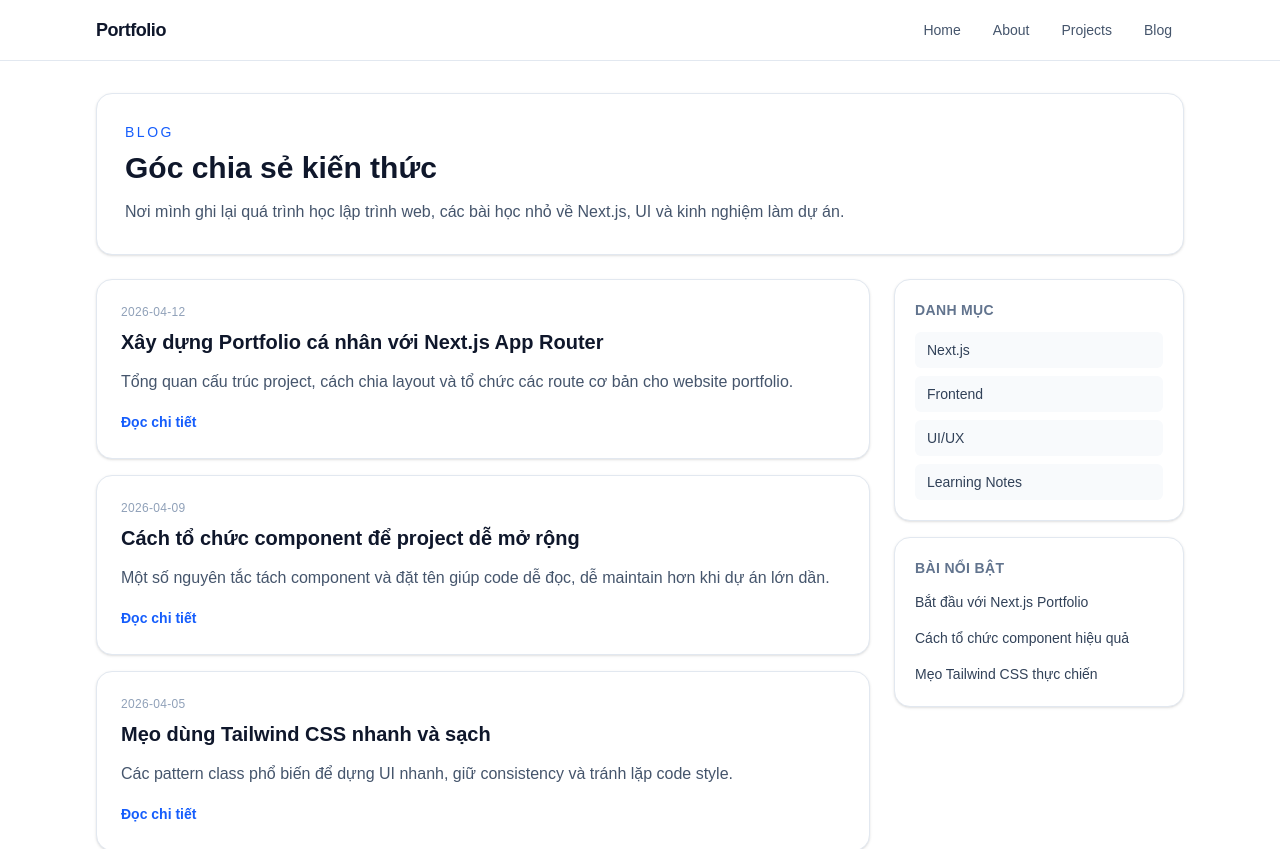
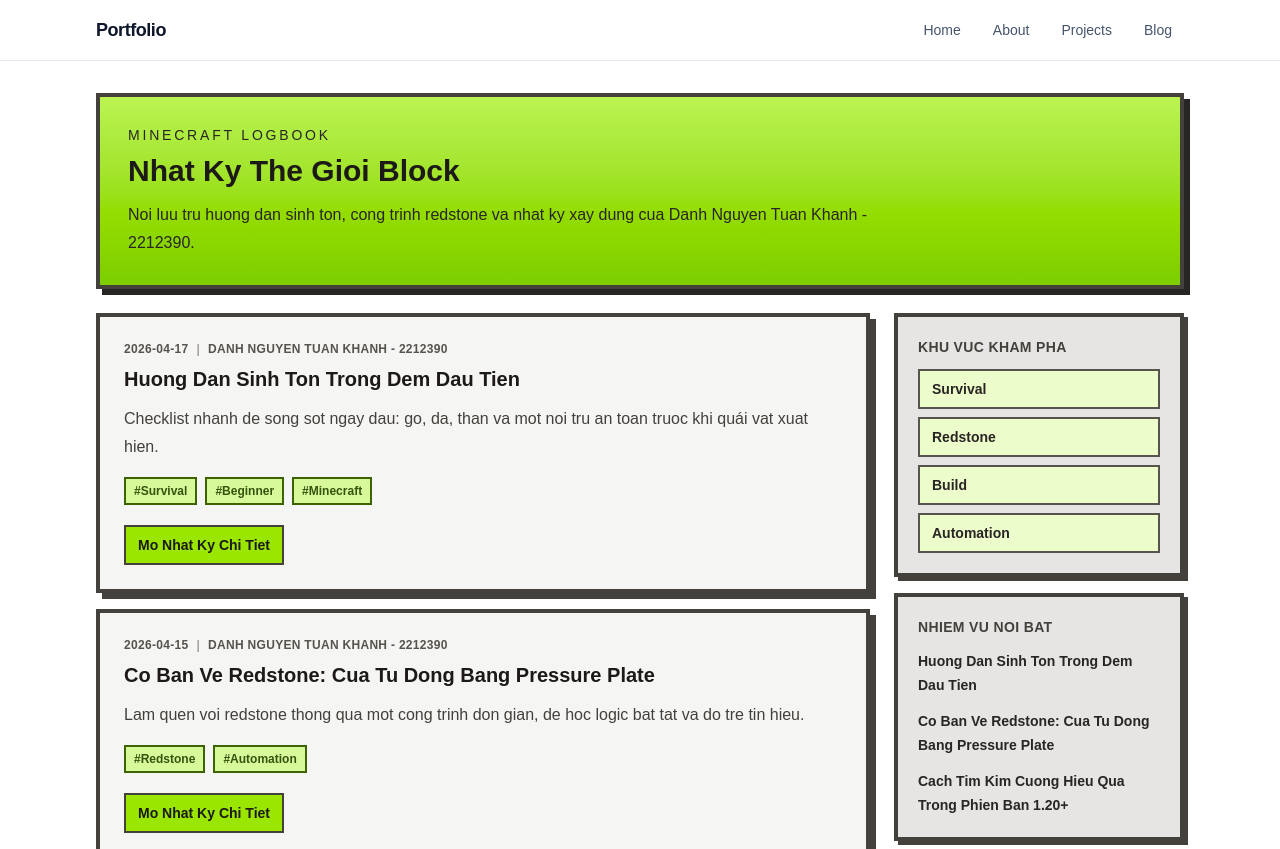
Before and after one commit to KhanhDanh-design/-ctk46-lab01, a Next.js app: page /blog in a window 1280 px wide. Shown: the top 849 px of the page. Built offline with nearby package versions, Linux system fonts and the light colour scheme.

Commit message:
feat: thêm blog với dynamic routes và mock data

```diff
--- a/src/app/blog/[slug]/page.tsx
+++ b/src/app/blog/[slug]/page.tsx
@@ -1,38 +1,6 @@
 import Link from "next/link";
 import { notFound } from "next/navigation";
-
-const posts = [
-  {
-    slug: "xay-dung-portfolio-nextjs",
-    title: "Xây dựng Portfolio cá nhân với Next.js App Router",
-    date: "2026-04-12",
-    content: [
-      "Khi bắt đầu với Next.js App Router, mình ưu tiên thiết kế trước cấu trúc layout chung để đảm bảo giao diện nhất quán ở mọi trang.",
-      "Việc chia nhỏ từng route theo folder giúp theo dõi luồng điều hướng tốt hơn và dễ mở rộng khi thêm tính năng mới.",
-      "Với Portfolio, các route cơ bản như Home, About, Projects, Blog là bộ khung phù hợp để phát triển tiếp các phần nâng cao.",
-    ],
-  },
-  {
-    slug: "cach-to-chuc-component",
-    title: "Cách tổ chức component để project dễ mở rộng",
-    date: "2026-04-09",
-    content: [
-      "Mình thường chia component theo chức năng: layout component, feature component và reusable UI component.",
-      "Những component có logic tương tác sẽ được tách riêng để tránh file page.tsx quá dài và khó bảo trì.",
-      "Đặt tên rõ ràng theo ngữ cảnh giúp đội nhóm đọc code nhanh hơn và giảm lỗi khi refactor.",
-    ],
-  },
-  {
-    slug: "tailwind-meo-thuc-chien",
-    title: "Mẹo dùng Tailwind CSS nhanh và sạch",
-    date: "2026-04-05",
-    content: [
-      "Tailwind giúp dựng UI nhanh nhưng cần giữ consistency bằng cách tái sử dụng các pattern class quen thuộc.",
-      "Khi class quá dài, mình tách thành component nhỏ thay vì nhồi toàn bộ vào một chỗ để tăng độ dễ đọc.",
-      "Sử dụng responsive class theo mobile-first là cách mình hay áp dụng để giao diện hiển thị tốt trên nhiều thiết bị.",
-    ],
-  },
-];
+import { getPostBySlug, posts } from "@/data/posts";
 
 type BlogPostPageProps = {
   params: Promise<{ slug: string }>;
@@ -40,32 +8,45 @@
 
 export default async function BlogPostPage({ params }: BlogPostPageProps) {
   const { slug } = await params;
-  const post = posts.find((item) => item.slug === slug);
+  const post = getPostBySlug(slug);
 
   if (!post) {
     notFound();
   }
 
   return (
-    <article className="rounded-2xl border border-slate-200 bg-white p-7 shadow-sm">
+    <article className="rounded-none border-4 border-stone-700 bg-stone-100 p-7 shadow-[6px_6px_0_0_#44403c]">
       <Link
         href="/blog"
-        className="inline-flex items-center text-sm font-semibold text-blue-600 transition hover:text-blue-700"
+        className="inline-flex items-center rounded-none border-2 border-stone-700 bg-lime-400 px-3 py-2 text-sm font-black text-stone-900 transition hover:bg-lime-300"
       >
-        ← Quay lại danh sách blog
+        ← Quay lại túi đồ (Danh sách Blog)
       </Link>
 
-      <p className="mt-5 text-xs font-medium uppercase tracking-wide text-slate-400">
-        {post.date}
+      <div className="mt-5 flex flex-wrap items-center gap-2 text-xs font-bold uppercase tracking-wide text-stone-600">
+        <span>{post.date}</span>
+        <span className="text-stone-400">|</span>
+        <span>{post.author}</span>
+      </div>
+
+      <h1 className="mt-2 text-3xl font-black text-stone-900">{post.title}</h1>
+
+      <div className="mt-3 flex flex-wrap gap-2">
+        {post.tags.map((tag) => (
+          <span
+            key={tag}
+            className="rounded-none border-2 border-lime-800 bg-lime-200 px-2 py-1 text-xs font-bold text-lime-900"
+          >
+            #{tag}
+          </span>
+        ))}
+      </div>
+
+      <p className="mt-4 rounded-none border-2 border-stone-600 bg-stone-200 px-3 py-2 text-sm text-stone-700">
+        Slug hiện tại: <span className="font-black">{slug}</span>
       </p>
 
-      <h1 className="mt-2 text-3xl font-bold text-slate-900">{post.title}</h1>
-
-      <p className="mt-3 rounded-md bg-slate-50 px-3 py-2 text-sm text-slate-600">
-        Slug hiện tại từ URL: <span className="font-semibold text-slate-800">{slug}</span>
-      </p>
-
-      <div className="mt-6 space-y-4 leading-7 text-slate-700">
+      <div className="mt-6 space-y-4 leading-7 text-stone-700">
         {post.content.map((paragraph) => (
           <p key={paragraph}>{paragraph}</p>
         ))}
--- a/src/app/blog/layout.tsx
+++ b/src/app/blog/layout.tsx
@@ -1,12 +1,7 @@
 import Link from "next/link";
+import { posts } from "@/data/posts";
 
-const categories = ["Next.js", "Frontend", "UI/UX", "Learning Notes"];
-
-const quickLinks = [
-  { href: "/blog/xay-dung-portfolio-nextjs", label: "Bắt đầu với Next.js Portfolio" },
-  { href: "/blog/cach-to-chuc-component", label: "Cách tổ chức component hiệu quả" },
-  { href: "/blog/tailwind-meo-thuc-chien", label: "Mẹo Tailwind CSS thực chiến" },
-];
+const categories = ["Survival", "Redstone", "Build", "Automation"];
 
 export default function BlogLayout({
   children,
@@ -15,12 +10,16 @@
 }) {
   return (
     <div className="space-y-6">
-      <section className="rounded-2xl border border-slate-200 bg-white p-7 shadow-sm">
-        <p className="text-sm uppercase tracking-[0.18em] text-blue-600">Blog</p>
-        <h1 className="mt-2 text-3xl font-bold text-slate-900">Góc chia sẻ kiến thức</h1>
-        <p className="mt-3 max-w-3xl leading-7 text-slate-600">
-          Nơi mình ghi lại quá trình học lập trình web, các bài học nhỏ về Next.js,
-          UI và kinh nghiệm làm dự án.
+      <section className="rounded-none border-4 border-stone-700 bg-linear-to-b from-lime-300 to-lime-500 p-7 shadow-[6px_6px_0_0_#292524]">
+        <p className="text-sm uppercase tracking-[0.2em] text-stone-800">
+          Minecraft Logbook
+        </p>
+        <h1 className="mt-2 text-3xl font-black text-stone-900">
+          Nhat Ky The Gioi Block
+        </h1>
+        <p className="mt-3 max-w-3xl leading-7 text-stone-800">
+          Noi luu tru huong dan sinh ton, cong trinh redstone va nhat ky xay dung
+          cua Danh Nguyen Tuan Khanh - 2212390.
         </p>
       </section>
 
@@ -28,15 +27,15 @@
         <div className="min-w-0">{children}</div>
 
         <aside className="space-y-4">
-          <div className="rounded-2xl border border-slate-200 bg-white p-5 shadow-sm">
-            <h2 className="text-sm font-semibold uppercase tracking-wide text-slate-500">
-              Danh mục
+          <div className="rounded-none border-4 border-stone-700 bg-stone-200 p-5 shadow-[4px_4px_0_0_#44403c]">
+            <h2 className="text-sm font-bold uppercase tracking-wide text-stone-700">
+              Khu Vuc Kham Pha
             </h2>
             <ul className="mt-3 space-y-2">
               {categories.map((item) => (
                 <li
                   key={item}
-                  className="rounded-md bg-slate-50 px-3 py-2 text-sm text-slate-700"
+                  className="rounded-none border-2 border-stone-600 bg-lime-100 px-3 py-2 text-sm font-semibold text-stone-800"
                 >
                   {item}
                 </li>
@@ -44,18 +43,18 @@
             </ul>
           </div>
 
-          <div className="rounded-2xl border border-slate-200 bg-white p-5 shadow-sm">
-            <h2 className="text-sm font-semibold uppercase tracking-wide text-slate-500">
-              Bài nổi bật
+          <div className="rounded-none border-4 border-stone-700 bg-stone-200 p-5 shadow-[4px_4px_0_0_#44403c]">
+            <h2 className="text-sm font-bold uppercase tracking-wide text-stone-700">
+              Nhiem Vu Noi Bat
             </h2>
             <ul className="mt-3 space-y-3">
-              {quickLinks.map((link) => (
-                <li key={link.href}>
+              {posts.slice(0, 3).map((post) => (
+                <li key={post.slug}>
                   <Link
-                    href={link.href}
-                    className="text-sm font-medium text-slate-700 transition hover:text-blue-600"
+                    href={`/blog/${post.slug}`}
+                    className="text-sm font-semibold text-stone-800 transition hover:text-lime-700"
                   >
-                    {link.label}
+                    {post.title}
                   </Link>
                 </li>
               ))}
--- a/src/app/blog/page.tsx
+++ b/src/app/blog/page.tsx
@@ -1,28 +1,5 @@
 import Link from "next/link";
-
-const posts = [
-  {
-    slug: "xay-dung-portfolio-nextjs",
-    title: "Xây dựng Portfolio cá nhân với Next.js App Router",
-    excerpt:
-      "Tổng quan cấu trúc project, cách chia layout và tổ chức các route cơ bản cho website portfolio.",
-    date: "2026-04-12",
-  },
-  {
-    slug: "cach-to-chuc-component",
-    title: "Cách tổ chức component để project dễ mở rộng",
-    excerpt:
-      "Một số nguyên tắc tách component và đặt tên giúp code dễ đọc, dễ maintain hơn khi dự án lớn dần.",
-    date: "2026-04-09",
-  },
-  {
-    slug: "tailwind-meo-thuc-chien",
-    title: "Mẹo dùng Tailwind CSS nhanh và sạch",
-    excerpt:
-      "Các pattern class phổ biến để dựng UI nhanh, giữ consistency và tránh lặp code style.",
-    date: "2026-04-05",
-  },
-];
+import { posts } from "@/data/posts";
 
 export default function BlogPage() {
   return (
@@ -30,21 +7,34 @@
       {posts.map((post) => (
         <article
           key={post.slug}
-          className="rounded-2xl border border-slate-200 bg-white p-6 shadow-sm transition hover:-translate-y-0.5 hover:shadow-md"
+          className="rounded-none border-4 border-stone-700 bg-stone-100 p-6 shadow-[6px_6px_0_0_#44403c] transition hover:-translate-y-0.5"
         >
-          <p className="text-xs font-medium uppercase tracking-wide text-slate-400">
-            {post.date}
-          </p>
+          <div className="flex flex-wrap items-center gap-2 text-xs font-bold uppercase tracking-wide text-stone-600">
+            <span>{post.date}</span>
+            <span className="text-stone-400">|</span>
+            <span>{post.author}</span>
+          </div>
 
-          <h2 className="mt-2 text-xl font-semibold text-slate-900">{post.title}</h2>
+          <h2 className="mt-2 text-xl font-black text-stone-900">{post.title}</h2>
 
-          <p className="mt-3 leading-7 text-slate-600">{post.excerpt}</p>
+          <p className="mt-3 leading-7 text-stone-700">{post.excerpt}</p>
+
+          <div className="mt-4 flex flex-wrap gap-2">
+            {post.tags.map((tag) => (
+              <span
+                key={tag}
+                className="rounded-none border-2 border-lime-800 bg-lime-200 px-2 py-1 text-xs font-bold text-lime-900"
+              >
+                #{tag}
+              </span>
+            ))}
+          </div>
 
           <Link
             href={`/blog/${post.slug}`}
-            className="mt-4 inline-flex items-center text-sm font-semibold text-blue-600 transition hover:text-blue-700"
+            className="mt-5 inline-flex items-center rounded-none border-2 border-stone-700 bg-lime-400 px-3 py-2 text-sm font-black text-stone-900 transition hover:bg-lime-300"
           >
-            Đọc chi tiết
+            Mo Nhat Ky Chi Tiet
           </Link>
         </article>
       ))}
--- a/src/app/layout.tsx
+++ b/src/app/layout.tsx
@@ -53,7 +53,10 @@
 
           <footer className="border-t border-slate-200 bg-white">
             <div className="mx-auto w-full max-w-6xl px-4 py-5 text-center text-sm text-slate-500 sm:px-6 lg:px-8">
-              <p>© 2026 CTK46 Portfolio Blog. Built with Next.js and Tailwind CSS.</p>
+              <p>
+                © 2026 CTK46 Portfolio Blog. Built with Next.js and Tailwind
+                CSS.
+              </p>
             </div>
           </footer>
         </div>
--- a/src/app/page.tsx
+++ b/src/app/page.tsx
@@ -38,7 +38,9 @@
         </div>
         <div className="rounded-2xl border border-slate-200 bg-white p-5 shadow-sm">
           <p className="text-sm text-slate-500">Ngành học</p>
-          <p className="mt-2 font-semibold text-slate-800">Công nghệ Thông tin</p>
+          <p className="mt-2 font-semibold text-slate-800">
+            Công nghệ Thông tin
+          </p>
         </div>
         <div className="rounded-2xl border border-slate-200 bg-white p-5 shadow-sm">
           <p className="text-sm text-slate-500">Mục tiêu</p>
--- a/src/app/projects/page.tsx
+++ b/src/app/projects/page.tsx
@@ -1,79 +1,66 @@
-type Project = {
-  name: string;
-  description: string;
-  stack: string[];
-  status: "Completed" | "In Progress";
-};
-
-const projects: Project[] = [
-  {
-    name: "Personal Portfolio Website",
-    description:
-      "Website portfolio cá nhân sử dụng Next.js App Router, responsive và tối ưu SEO cơ bản.",
-    stack: ["Next.js", "TypeScript", "Tailwind CSS"],
-    status: "Completed",
-  },
-  {
-    name: "Task Management App",
-    description:
-      "Ứng dụng quản lý công việc với các chức năng CRUD, lọc trạng thái và lưu trữ dữ liệu local.",
-    stack: ["React", "Node.js", "Express"],
-    status: "In Progress",
-  },
-  {
-    name: "Student Learning Dashboard",
-    description:
-      "Dashboard theo dõi tiến độ học tập với biểu đồ trực quan và báo cáo theo tuần.",
-    stack: ["Next.js", "Chart.js", "PostgreSQL"],
-    status: "Completed",
-  },
-];
+import Link from "next/link";
+import { projects } from "@/data/projects";
 
 export default function ProjectsPage() {
   return (
     <div className="space-y-8">
-      <section className="rounded-2xl border border-slate-200 bg-white p-7 shadow-sm">
-        <p className="text-sm uppercase tracking-[0.18em] text-blue-600">Projects</p>
-        <h1 className="mt-2 text-3xl font-bold text-slate-900 sm:text-4xl">
-          Danh sách dự án
+      <section className="rounded-none border-4 border-stone-700 bg-linear-to-b from-lime-300 to-lime-500 p-7 shadow-[6px_6px_0_0_#292524]">
+        <p className="text-sm uppercase tracking-[0.18em] text-stone-800">
+          Minecraft Projects
+        </p>
+        <h1 className="mt-2 text-3xl font-black text-stone-900 sm:text-4xl">
+          Danh sách công trình thế giới khối vuông
         </h1>
-        <p className="mt-4 max-w-3xl leading-7 text-slate-600">
-          Một vài dự án tiêu biểu mình đã thực hiện trong quá trình học và tự phát
-          triển kỹ năng lập trình.
+        <p className="mt-4 max-w-3xl leading-7 text-stone-800">
+          Các dự án cá nhân của Danh Nguyen Tuan Khanh - 2212390 xoay quanh xây
+          dựng, redstone và hệ thống tự động trong Minecraft.
         </p>
       </section>
 
       <section className="grid gap-5 md:grid-cols-2">
         {projects.map((project) => (
           <article
-            key={project.name}
-            className="rounded-2xl border border-slate-200 bg-white p-6 shadow-sm transition hover:-translate-y-0.5 hover:shadow-md"
+            key={project.id}
+            className="rounded-none border-4 border-stone-700 bg-stone-100 p-6 shadow-[6px_6px_0_0_#44403c] transition hover:-translate-y-0.5"
           >
             <div className="mb-3 flex items-center justify-between gap-3">
-              <h2 className="text-lg font-semibold text-slate-900">{project.name}</h2>
+              <h2 className="text-lg font-black text-stone-900">
+                {project.name}
+              </h2>
               <span
-                className={`rounded-full px-3 py-1 text-xs font-semibold ${
-                  project.status === "Completed"
-                    ? "bg-emerald-100 text-emerald-700"
-                    : "bg-amber-100 text-amber-700"
+                className={`rounded-none border-2 px-3 py-1 text-xs font-black ${
+                  project.status === "Hoan thanh"
+                    ? "border-lime-800 bg-lime-200 text-lime-900"
+                    : "border-amber-800 bg-amber-200 text-amber-900"
                 }`}
               >
                 {project.status}
               </span>
             </div>
 
-            <p className="leading-7 text-slate-600">{project.description}</p>
+            <p className="leading-7 text-stone-700">{project.shortDescription}</p>
+
+            <p className="mt-3 text-xs font-bold uppercase tracking-wide text-stone-600">
+              Tác giả: {project.author}
+            </p>
 
             <div className="mt-4 flex flex-wrap gap-2">
-              {project.stack.map((tech) => (
+              {project.tech.map((tech) => (
                 <span
                   key={tech}
-                  className="rounded-md bg-slate-100 px-2.5 py-1 text-xs font-medium text-slate-700"
+                  className="rounded-none border-2 border-stone-600 bg-stone-200 px-2.5 py-1 text-xs font-bold text-stone-700"
                 >
                   {tech}
                 </span>
               ))}
             </div>
+
+            <Link
+              href={`/projects/${project.id}`}
+              className="mt-5 inline-flex items-center rounded-none border-2 border-stone-700 bg-lime-400 px-3 py-2 text-sm font-black text-stone-900 transition hover:bg-lime-300"
+            >
+              Xem chi tiết công trình
+            </Link>
           </article>
         ))}
       </section>
--- /dev/null
+++ b/src/data/posts.ts
@@ -0,0 +1,88 @@
+export interface Post {
+  slug: string;
+  title: string;
+  excerpt: string;
+  content: string[];
+  date: string;
+  tags: string[];
+  author: string;
+}
+
+const AUTHOR = "Danh Nguyen Tuan Khanh - 2212390";
+
+export const posts: Post[] = [
+  {
+    slug: "sinh-ton-dem-dau-tien",
+    title: "Huong Dan Sinh Ton Trong Dem Dau Tien",
+    excerpt:
+      "Checklist nhanh de song sot ngay dau: go, da, than va mot noi tru an toan truoc khi quái vat xuat hien.",
+    date: "2026-04-17",
+    tags: ["Survival", "Beginner", "Minecraft"] ,
+    author: AUTHOR,
+    content: [
+      "Ngay khi vao the gioi, uu tien chat cay de tao cuoc va ban che tao co ban.",
+      "Tim da som de nang cap len cuoc da, kiem da va lo nung truoc luc troi toi.",
+      "Neu chua xay xong nha, dao nhanh mot ham nho 3x2, dat cua va duoc den bang duoc hoac duoc khoi than.",
+    ],
+  },
+  {
+    slug: "co-ban-redstone-cua-tu-dong",
+    title: "Co Ban Ve Redstone: Cua Tu Dong Bang Pressure Plate",
+    excerpt:
+      "Lam quen voi redstone thong qua mot cong trinh don gian, de hoc logic bat tat va do tre tin hieu.",
+    date: "2026-04-15",
+    tags: ["Redstone", "Automation"],
+    author: AUTHOR,
+    content: [
+      "Dung pressure plate o hai dau cua ra de kich hoat cua sat mo tu dong.",
+      "Dat redstone dust noi pressure plate den cua sat theo duong ngan nhat de giam hao hut tin hieu.",
+      "Co the them repeater de can bang thoi gian mo cua neu hanh lang dai.",
+    ],
+  },
+  {
+    slug: "tim-kim-cuong-hieu-qua-1-20",
+    title: "Cach Tim Kim Cuong Hieu Qua Trong Phien Ban 1.20+",
+    excerpt:
+      "Toi uu hoa viec dao khoang bang strip mining o do cao hop ly de tang ti le gap kim cuong.",
+    date: "2026-04-13",
+    tags: ["Mining", "Diamond", "Guide"],
+    author: AUTHOR,
+    content: [
+      "Do cao Y -58 van la vi tri duoc game thu uu tien de strip mining.",
+      "Mang theo du day, thuoc an va water bucket de tranh roi vao dung nham bat ngo.",
+      "Khi thay deepslate kim cuong, dao mo rong xung quanh vi vein co the an o cac mat ben.",
+    ],
+  },
+  {
+    slug: "xay-trang-trai-lua-mi-tu-dong",
+    title: "Xay Trang Trai Lua Mi Tu Dong Co Dan Lang",
+    excerpt:
+      "Huong dan dung farmer villager de thu hoach va phan phoi lua mi tu dong cho kho luu tru.",
+    date: "2026-04-10",
+    tags: ["Farm", "Villager", "Automation"],
+    author: AUTHOR,
+    content: [
+      "Can mot farmer villager va mot hopper minecart de thu vat pham roi xuong.",
+      "Rao khu vuc can than de tranh mob xam nhap lam gian doan qua trinh farm.",
+      "Ket noi he thong kho bang hopper va chest theo tung module de de nang cap.",
+    ],
+  },
+  {
+    slug: "thiet-ke-can-cu-ngam-an-toan",
+    title: "Thiet Ke Can Cu Ngam An Toan Phong Creeper",
+    excerpt:
+      "Y tuong bo cuc can cu ngam theo tung khu chuc nang, vua dep vua an toan cho che do sinh ton lau dai.",
+    date: "2026-04-07",
+    tags: ["Build", "Base Design", "Survival"],
+    author: AUTHOR,
+    content: [
+      "Chia can cu thanh 3 vung: che tao, kho vat pham va nong nghiep de toi uu di chuyen.",
+      "Dung den am tran va slab de giam spawn mob trong hanh lang trung tam.",
+      "Them cua sat va camera quan sat bang khe kinh de theo doi ben ngoai an toan.",
+    ],
+  },
+];
+
+export function getPostBySlug(slug: string): Post | undefined {
+  return posts.find((post) => post.slug === slug);
+}
--- /dev/null
+++ b/src/data/projects.ts
@@ -0,0 +1,74 @@
+export interface Project {
+  id: string;
+  name: string;
+  shortDescription: string;
+  detail: string[];
+  tech: string[];
+  status: "Hoan thanh" | "Dang thi cong";
+  author: string;
+}
+
+const AUTHOR = "Danh Nguyen Tuan Khanh - 2212390";
+
+export const projects: Project[] = [
+  {
+    id: "sieu-do-thi-ngam-redstone",
+    name: "Sieu Do Thi Ngam Redstone",
+    shortDescription:
+      "Cong trinh can cu ng am voi he thong cua bao mat, thang may piston va kho tu dong.",
+    detail: [
+      "Toan bo khu do thi duoc xay duoi lop da deepslate, chia thanh cac khu nha o va xuong che tao.",
+      "Su dung redstone de dieu khien cua tong, den theo gio va bao dong khi co mob xam nhap.",
+      "Ket noi kho luu tru trung tam bang he thong hopper theo tung loai tai nguyen.",
+    ],
+    tech: ["Minecraft Survival", "Redstone", "WorldEdit Planning"],
+    status: "Dang thi cong",
+    author: AUTHOR,
+  },
+  {
+    id: "farm-lua-mi-tu-dong-mark-2",
+    name: "He Thong Farm Lua Mi Tu Dong Mark II",
+    shortDescription:
+      "Trang trai lua mi tu dong dung villager, co bo dem san luong va kho module hoa.",
+    detail: [
+      "Farm su dung farmer villager de thu hoach va nem lua cho module thu gom.",
+      "Bo dem item hopper-clock giup thong ke nang suat theo chu ky 10 phut.",
+      "Mo rong them line kho du phong cho lua mi, hat giong va banh mi.",
+    ],
+    tech: ["Villager AI", "Hopper System", "Redstone Clock"],
+    status: "Hoan thanh",
+    author: AUTHOR,
+  },
+  {
+    id: "lau-dai-phong-thu-nether-portal",
+    name: "Lau Dai Phong Thu Portal Nether",
+    shortDescription:
+      "Khu phong thu portal voi moat nuoc, cung ban ten va luong thoat hiem duoi long dat.",
+    detail: [
+      "Thiet ke theo phong cach da co dien voi tuong cao va thap canh sat 4 goc.",
+      "Portal nether duoc dat trong vung trung tam va bao ve bang 2 lop cua sat.",
+      "Them ham thoat hiem noi ra khu rung ben ngoai de dam bao an toan trong raid.",
+    ],
+    tech: ["Defensive Build", "Combat Planning", "Nether Routing"],
+    status: "Dang thi cong",
+    author: AUTHOR,
+  },
+  {
+    id: "he-thong-duong-sat-lien-vung",
+    name: "He Thong Duong Sat Lien Vung",
+    shortDescription:
+      "Mang duong ray ket noi can cu chinh, khu mine va lang dan voi lich trinh tu dong.",
+    detail: [
+      "Dung powered rail theo chu ky de toi uu toc do va tiet kiem vang.",
+      "Moi ga co bo chuyen huong minecart theo mau de tranh nham tuyen.",
+      "Duong sat chay xuyen 3 biome chinh, tao truc giao thong on dinh cho server.",
+    ],
+    tech: ["Rail System", "Minecart Logic", "Infrastructure"],
+    status: "Hoan thanh",
+    author: AUTHOR,
+  },
+];
+
+export function getProjectById(id: string): Project | undefined {
+  return projects.find((project) => project.id === id);
+}
```
Also changed, not shown: src/app/about/page.tsx (+13 -11 lines), src/app/projects/[id]/page.tsx (added, +60 -0 lines).
